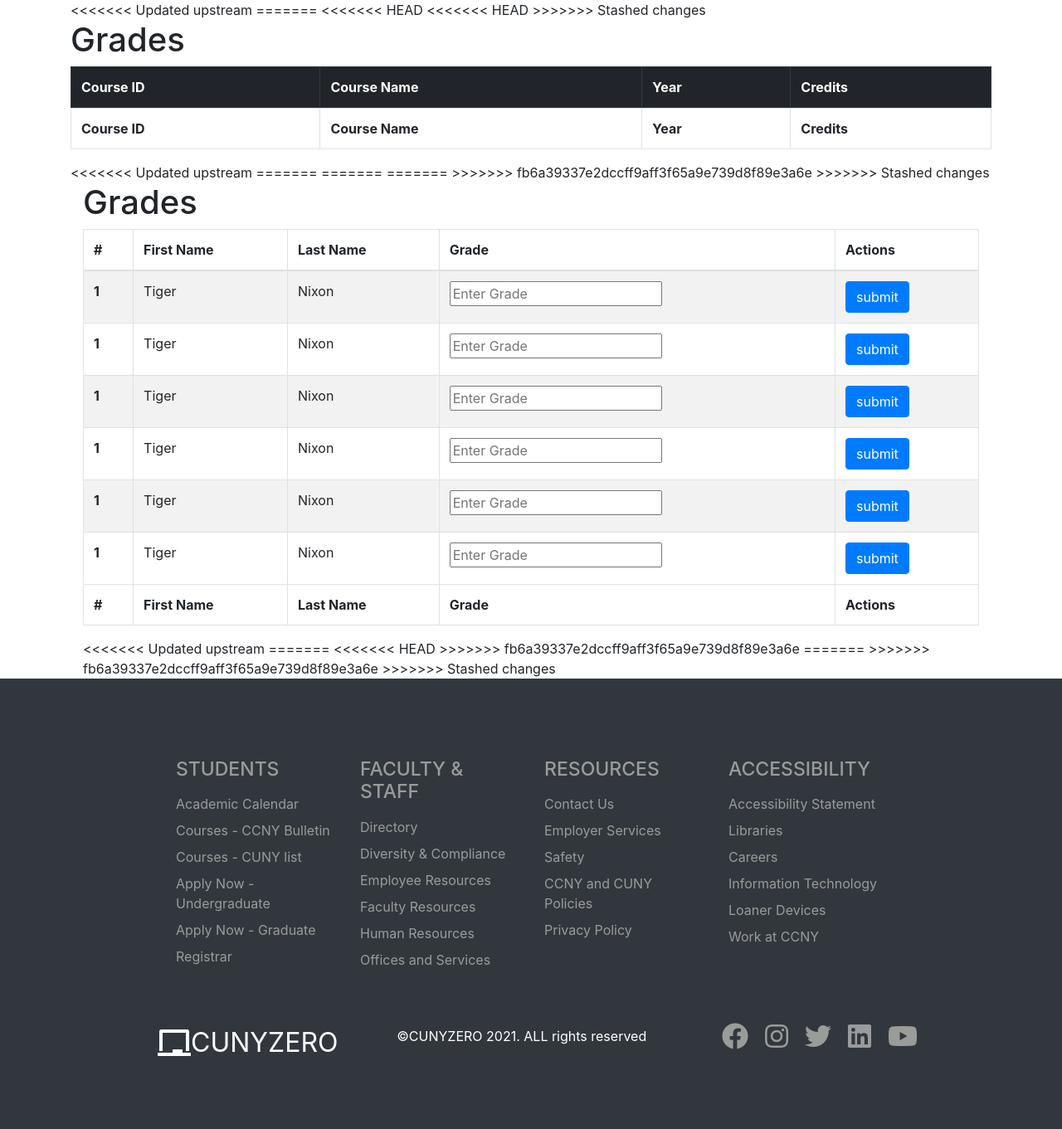
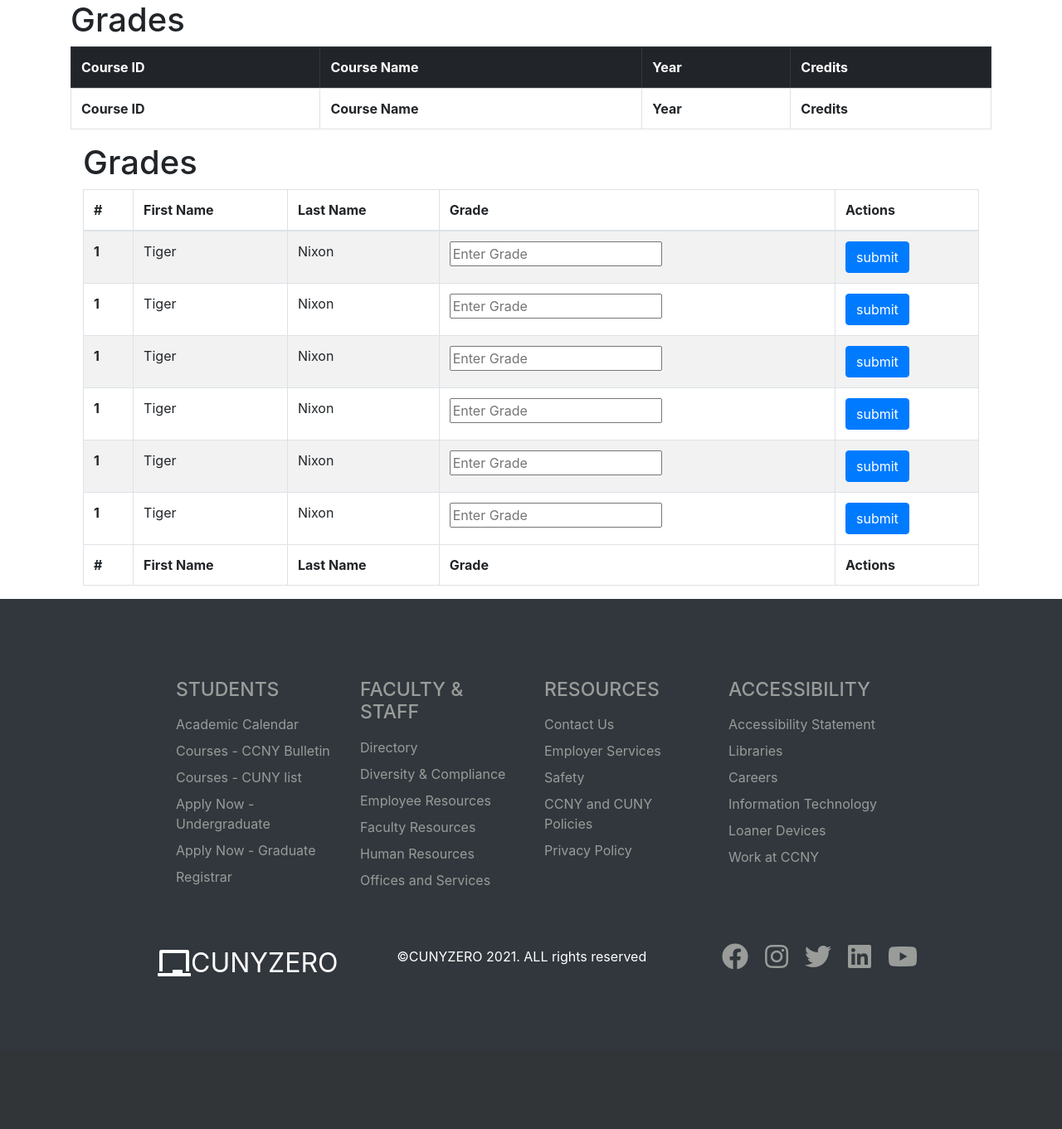
Before and after one commit to tryingtolearn11/322_project, a Flask app: template app/templates/grading.html in a window 1280 px wide. Shown: the part 56-1417 px from the top of the page at 83% size. After the commit the page ends 1233 px from the top, so only its background shows below. Run offline with Flask 2, Linux system fonts and the light colour scheme; the template is opened without the code that fills it, so the values that code supplies are empty; some libraries are stand-ins or nearby versions.

Commit message:
removed changes

```diff
--- a/app/templates/grading.html
+++ b/app/templates/grading.html
@@ -10,11 +10,6 @@
 </head>
 <body>
     <div class="container">
-<<<<<<< Updated upstream
-=======
-<<<<<<< HEAD
-<<<<<<< HEAD
->>>>>>> Stashed changes
         <div class="table-responsive">
             <h1>Grades</h1>
         </div>
@@ -46,12 +41,6 @@
                     </tr>
                 </tfoot>
             </table>
-<<<<<<< Updated upstream
-=======
-=======
-=======
->>>>>>> fb6a39337e2dccff9aff3f65a9e739d8f89e3a6e
->>>>>>> Stashed changes
         <div class="col-12">
             <div class="table-responsive">
                 <h1>Grades</h1>
@@ -121,13 +110,6 @@
                 </table>
             </div>
 
-<<<<<<< Updated upstream
-=======
-<<<<<<< HEAD
->>>>>>> fb6a39337e2dccff9aff3f65a9e739d8f89e3a6e
-=======
->>>>>>> fb6a39337e2dccff9aff3f65a9e739d8f89e3a6e
->>>>>>> Stashed changes
         </div>
 
     </div>
```
